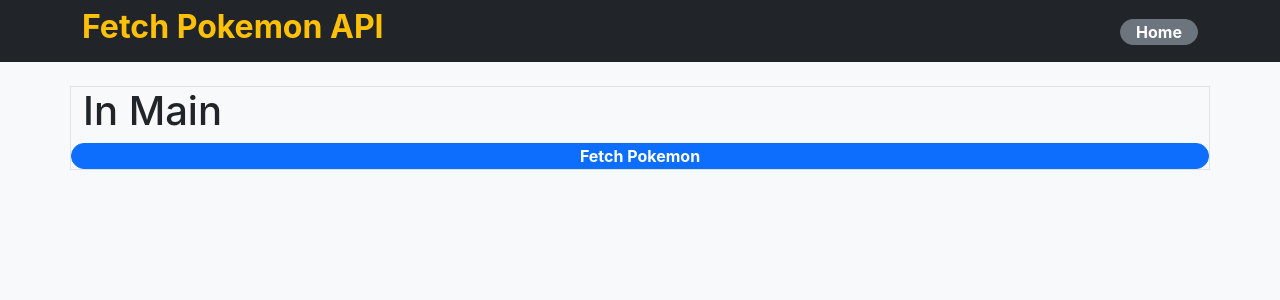
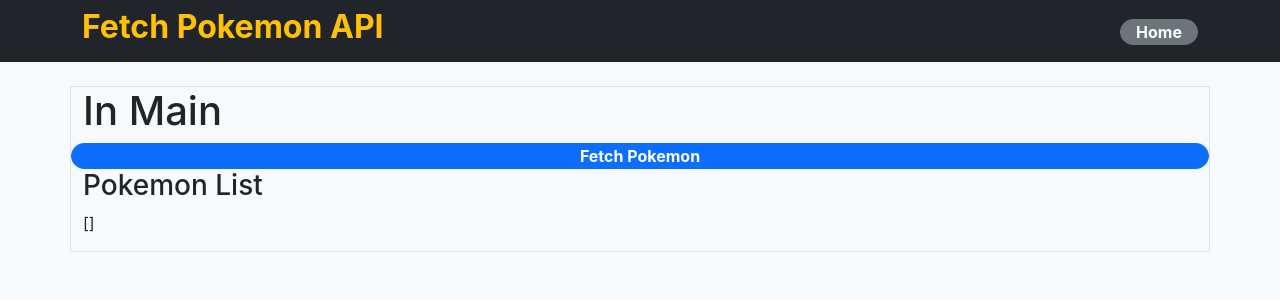
Before and after one commit to vircabading/Coding_Dojo_MERN_Stack_React_API_Fetch_Pokemon_API, a React (Create React App) app: page / in a window 1280 px wide. Shown: the top 300 px of the page. Built offline with nearby package versions, Linux system fonts and the light colour scheme.

Commit message:
fetch all pokemon using a button

```diff
--- a/src/components/GetPokemon.jsx
+++ b/src/components/GetPokemon.jsx
@@ -1,4 +1,4 @@
-import React from 'react'
+import React, { useState } from 'react'
 
 /**
  * /////////////////////////////////////////////////////////////////////
@@ -7,13 +7,30 @@
  *  * @returns A Button which will fetch pokemo
  */
 const GetPokemon = () => {
+    // //// FIELDS /////////////////////////////////////////////////////
+    const [pokemonList, setPokemonList] = useState([]);
+
+
+    const fetchPokemon = (e) => {
+        e.preventDefault();
+        console.log("*****************");
+        console.log("In Fetch Pokemon");
+        fetch('https://pokeapi.co/api/v2/pokemon?limit=807')
+            .then(response => response.json())
+            .then(response => setPokemonList(response.results));
+    }
+
+    // //// OUTPUT /////////////////////////////////////////////////////
     return (
         <div>
-            <form className="row">
+            <form className="row"
+                onSubmit={(e) => fetchPokemon(e)} >
                 <button className="col btn btn-primary round">
                     <strong>Fetch Pokemon</strong>
                 </button>
             </form>
+            <h3>Pokemon List</h3>
+            <p>{JSON.stringify(pokemonList)}</p>
         </div>
     )
 }
```
